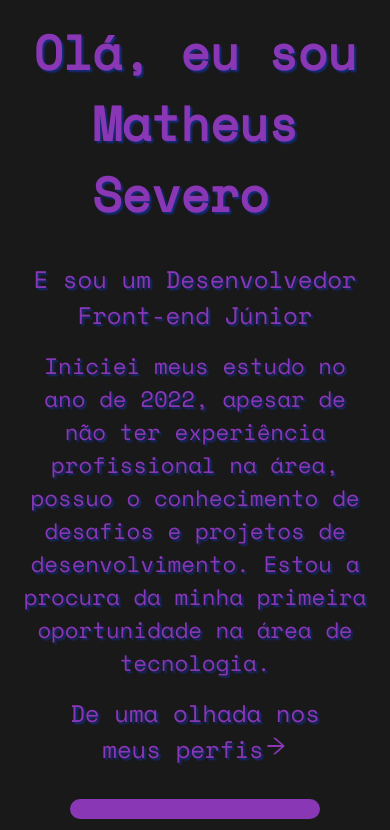
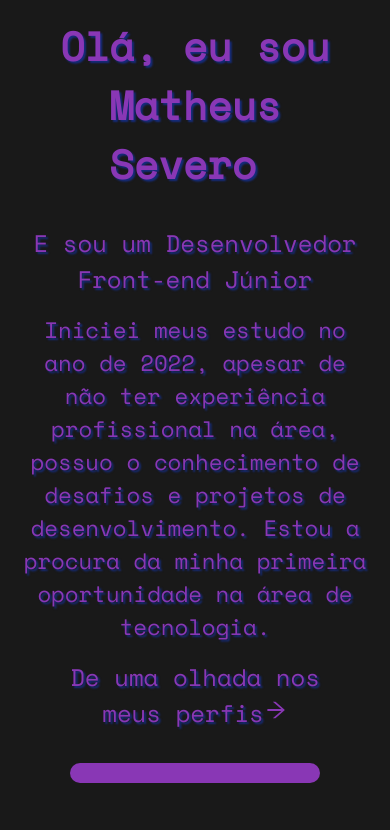
Before and after one commit to varMatheus/curi, a React (Create React App) app: page / in a window 390 px wide. Shown: the top 830 px of the page. Built offline with nearby package versions, Linux system fonts and the light colour scheme.

Commit message:
"Mobile ainda"

```diff
--- a/src/components/Main/Main.module.scss
+++ b/src/components/Main/Main.module.scss
@@ -49,7 +49,7 @@
     gap: 1rem;
 
     &__titulo {
-      font-size: 2.5rem;
+      font-size: 1.5rem;
       text-align: center;
     }
 
@@ -70,7 +70,7 @@
     flex-direction: column;
 
     &__titulo {
-      font-size: 3rem;
+      font-size: 2.5rem;
       text-align: center;
     }
 
```
Also changed, not shown: src/_variaveis.scss (line endings or trailing spaces).
